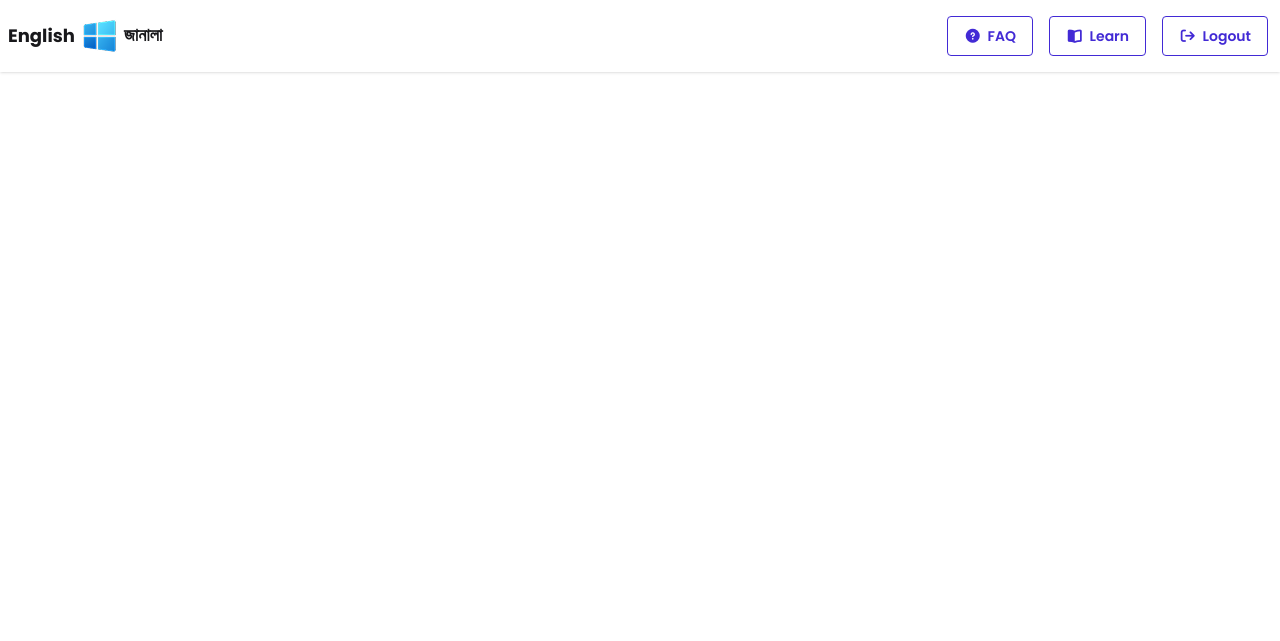
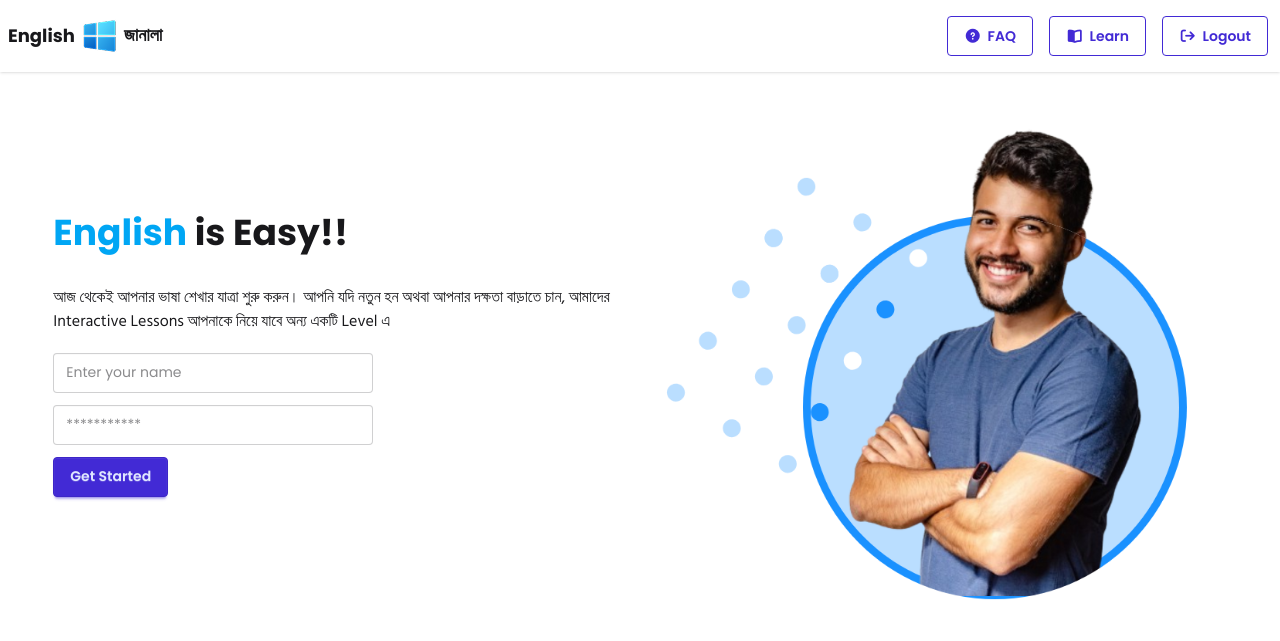
Before and after one commit to abdur2711/english-janala, a plain HTML site: page index.html in a window 1280 px wide. Drawn offline with nearby package versions, Linux system fonts and the light colour scheme.

Commit message:
Add banner

```diff
--- a/index.html
+++ b/index.html
@@ -52,5 +52,30 @@
       </div>
     </div>
   </header>
+
+  <!-- banner  -->
+  <section class="flex flex-col-reverse md:flex-row justify-between items-center gap-10 w-11/12 mx-auto">
+
+    <div class="content flex-1 text-center md:text-left">
+      <h1 class="text-4xl font-bold mb-8 "><span class="text-sky-500">English</span> is Easy!!</h1>
+      <p class="font-bangla mb-5">
+        আজ থেকেই আপনার ভাষা শেখার যাত্রা শুরু করুন। আপনি যদি নতুন হন অথবা আপনার দক্ষতা বাড়াতে চান, আমাদের Interactive Lessons আপনাকে নিয়ে যাবে অন্য একটি Level এ
+      </p>
+
+      <form action="" class="space-y-3 text-left">
+        <input type="text" placeholder="Enter your name" class="input" /> <br>
+        <input type="password" placeholder="***********" class="input" /> <br>
+        <button class="btn btn-primary">Get Started</button>
+      </form>
+    </div>
+    <div class="image flex-1 flex justify-end items-center">
+      <img src="./assets/hero-student.png" alt="">
+    </div>
+
+
+  </section>
+
+
+  <section></section>
 </body>
 </html>
```
